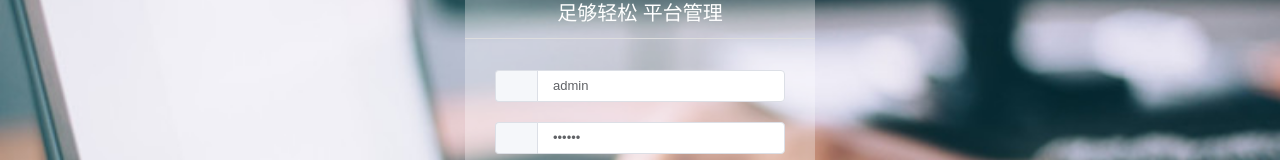
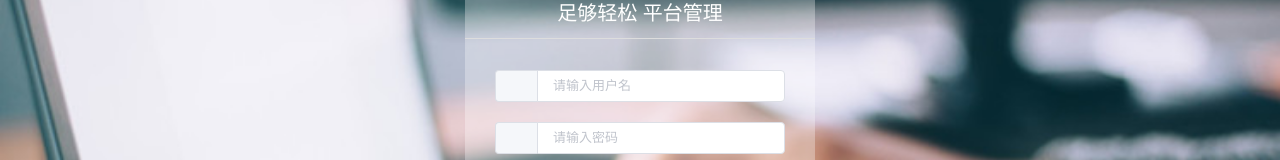
Before and after one commit to francisw1989/zugouqingsong, a Vue app: page /#/login in a window 1280 px wide. Shown: the part 222-382 px from the top of the page. Built offline with nearby package versions, Linux system fonts and the light colour scheme; a small style sheet from the web is missing.

Commit message:
登录页无默认账号密码

```diff
--- a/src/view/common/Login.vue
+++ b/src/view/common/Login.vue
@@ -28,8 +28,8 @@
         data: function(){
             return {
                 ruleForm: {
-                    username: 'admin',
-                    password: '123456'
+                    username: '',
+                    password: ''
                 },
                 rules: {
                     username: [
```
